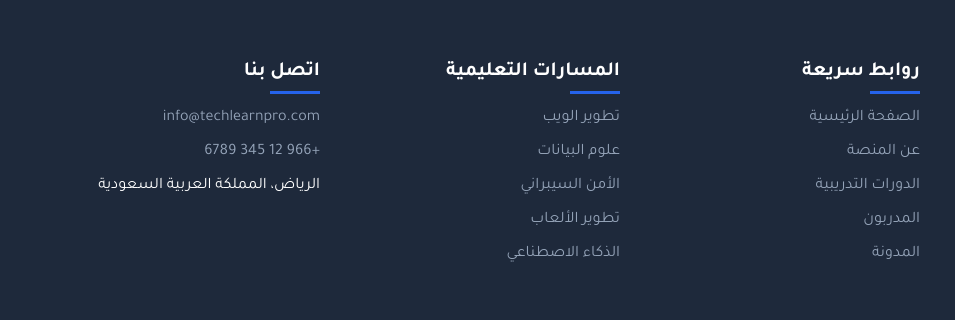
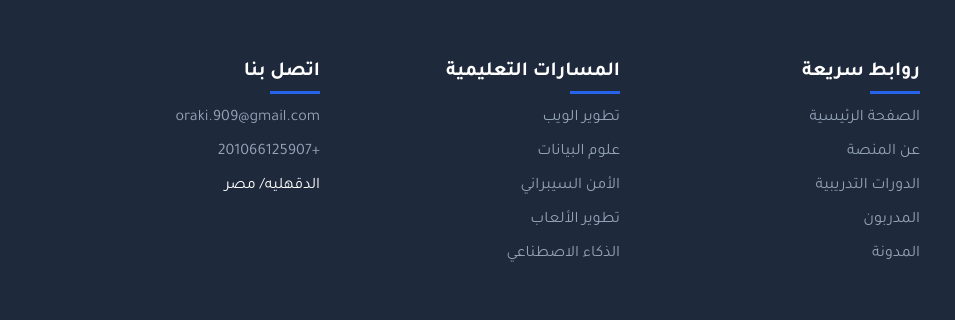
Before and after one commit to oraki909/Techlearn-pro, a plain HTML site: page index.html in a window 1280 px wide. Shown: the part 4566-4886 px from the top of the page, 0-955 px from the left. Drawn offline with nearby package versions, Linux system fonts and the light colour scheme.

Commit message:
Update index.html

```diff
--- a/index.html
+++ b/index.html
@@ -1096,9 +1096,9 @@
                 <div class="footer-col">
                     <h3>اتصل بنا</h3>
                     <ul class="footer-links">
-                        <li><a href="mailto:info@techlearnpro.com">info@techlearnpro.com</a></li>
-                        <li><a href="tel:+966123456789">+966 12 345 6789</a></li>
-                        <li>الرياض، المملكة العربية السعودية</li>
+                        <li><a href="mailto: oraki.909@gmail.com">oraki.909@gmail.com</a></li>
+                        <li><a href="tel:+201066125907">+201066125907</a></li>
+                        <li>الدقهليه/ مصر</li>
                     </ul>
                 </div>
             </div>
```
